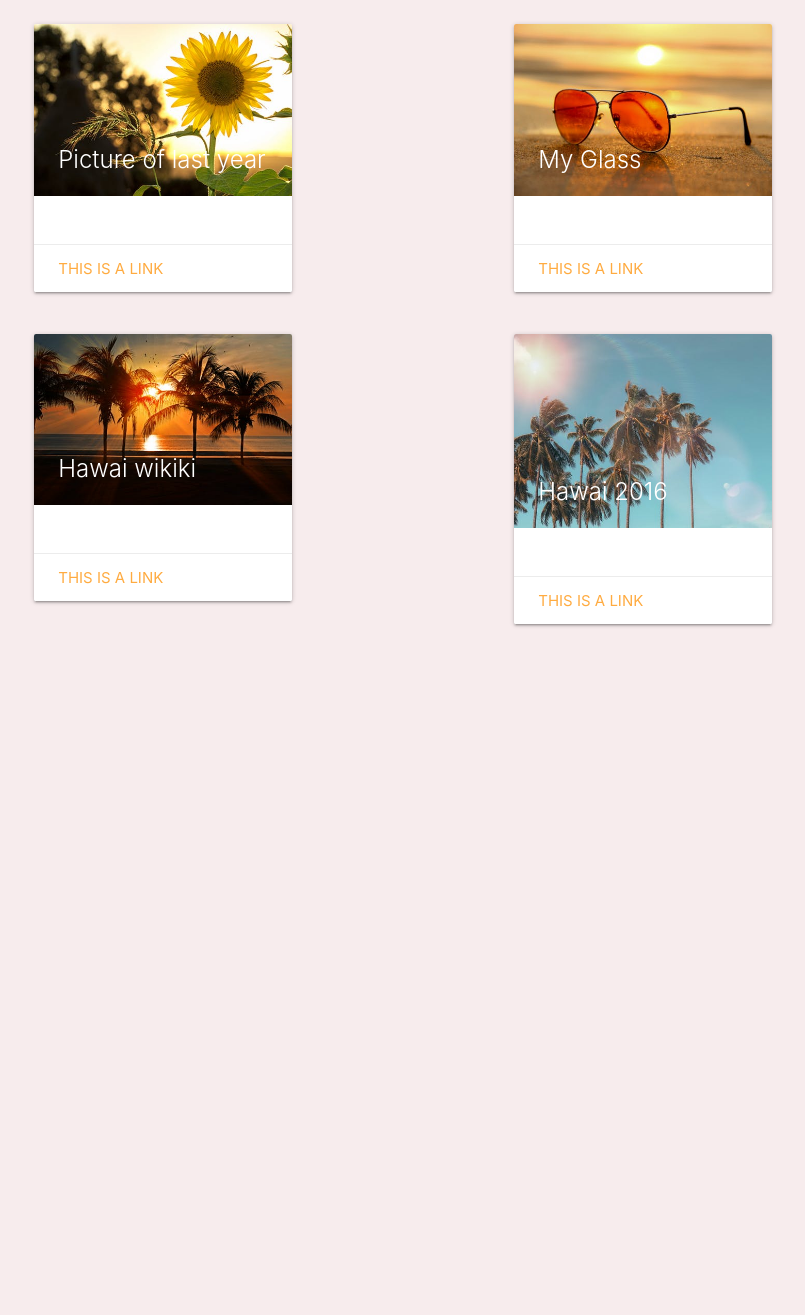
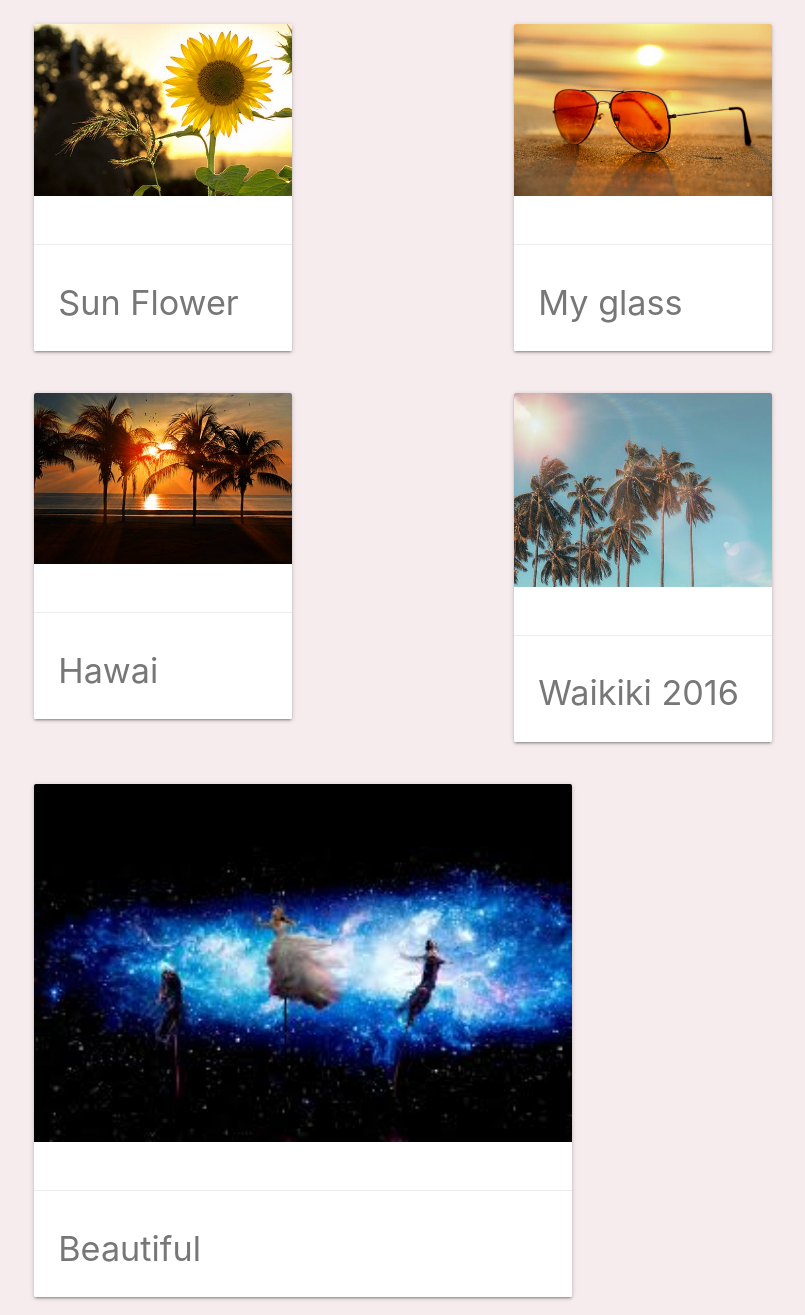
Before and after one commit to Kamleshsarki/Basic-Portfolio, a plain HTML site: page portfolio.html in a window 1280 px wide. Shown: the part 162-1477 px from the top of the page, without its empty margins (137-942 px from the left). Before the commit the page ends 861 px from the top, so only its background shows below. Drawn offline with nearby package versions, Linux system fonts and the light colour scheme; files that its build step writes are made by us from their sources.

Commit message:
index.html,contact.html,portfolio.html,style.css,reset.css

```diff
--- a/portfolio.html
+++ b/portfolio.html
@@ -37,13 +37,13 @@
                   <div class="card">
                     <div class="card-image">
                       <img src="./assets/images/pic4.jpg">
-                      <span class="card-title">Picture of last year</span>
+
                     </div>
                     <div class="card-content">
 
                     </div>
                     <div class="card-action">
-                      <a href="#">This is a link</a>
+                      <h4>Sun Flower</h4>
                     </div>
                   </div>
                 </div>
@@ -56,13 +56,13 @@
                   <div class="card">
                     <div class="card-image">
                       <img src="./assets/images/pic1.jpeg">
-                      <span class="card-title">My Glass</span>
+
                     </div>
                     <div class="card-content">
 
                     </div>
                     <div class="card-action">
-                      <a href="#">This is a link</a>
+                      <h4>My glass</h4>
                     </div>
                   </div>
                 </div>
@@ -76,13 +76,13 @@
                     <div class="card">
                       <div class="card-image">
                         <img src="./assets/images/pic2.jpeg">
-                        <span class="card-title">Hawai wikiki</span>
+
                       </div>
                       <div class="card-content">
 
                       </div>
                       <div class="card-action">
-                        <a href="#">This is a link</a>
+                        <h4>Hawai</h4>
                       </div>
                     </div>
                   </div>
@@ -95,18 +95,37 @@
                     <div class="card">
                       <div class="card-image">
                         <img src="./assets/images/pic3.jpeg">
-                        <span class="card-title">Hawai 2016</span>
+
                       </div>
                       <div class="card-content">
 
                       </div>
                       <div class="card-action">
-                        <a href="#">This is a link</a>
+                  <h4>Waikiki 2016</h4>
                       </div>
                     </div>
                   </div>
                 </div>
 
+          </div>
+
+          <div class="row">
+              <div class="row">
+                  <div class="col s12 m7">
+                    <div class="card">
+                      <div class="card-image">
+                        <img src="./assets/images/pic6.jpg">
+
+                      </div>
+                      <div class="card-content">
+
+                      </div>
+                      <div class="card-action">
+                        <h4>Beautiful</h4>
+                      </div>
+                    </div>
+                  </div>
+                </div>
           </div>
 
 
```
Also changed, not shown: assets/images/pic6.jpg (added).
